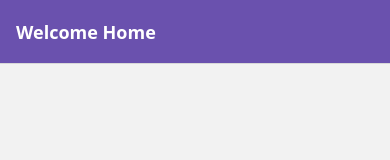
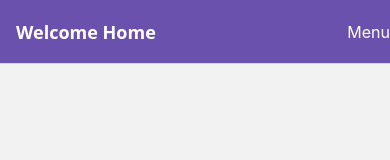
Before and after one commit to hAI-FA001/React-Native--Learn, a React Native app in the folder Navigation/: screen / in a window 390 px wide. Shown: the top 160 px of the page. Built offline with nearby package versions, Linux system fonts and the light colour scheme.

Commit message:
headerRight for menu

```diff
--- a/Navigation/App.js
+++ b/Navigation/App.js
@@ -1,6 +1,6 @@
 import { NavigationContainer } from '@react-navigation/native'
 import { createNativeStackNavigator } from '@react-navigation/native-stack'
-import { StyleSheet, Text, View } from 'react-native'
+import { Pressable, StyleSheet, Text, View } from 'react-native'
 import HomeScreen from './screens/HomeScreen'
 import AboutScreen from './screens/AboutScreen'
 
@@ -18,6 +18,17 @@ export default function App() {
             headerStyle: { backgroundColor: '#6a51ae' },
             headerTintColor: '#fff',
             headerTitleStyle: { fontWeight: 'bold' },
+
+            headerRight: () => (
+              <Pressable
+                onPress={() => {
+                  console.log('Pressed menu')
+                  alert('Menu Pressed')
+                }}
+              >
+                <Text style={{ fontSize: 16, color: '#fff' }}>Menu</Text>
+              </Pressable>
+            ),
           }}
         />
 
```
